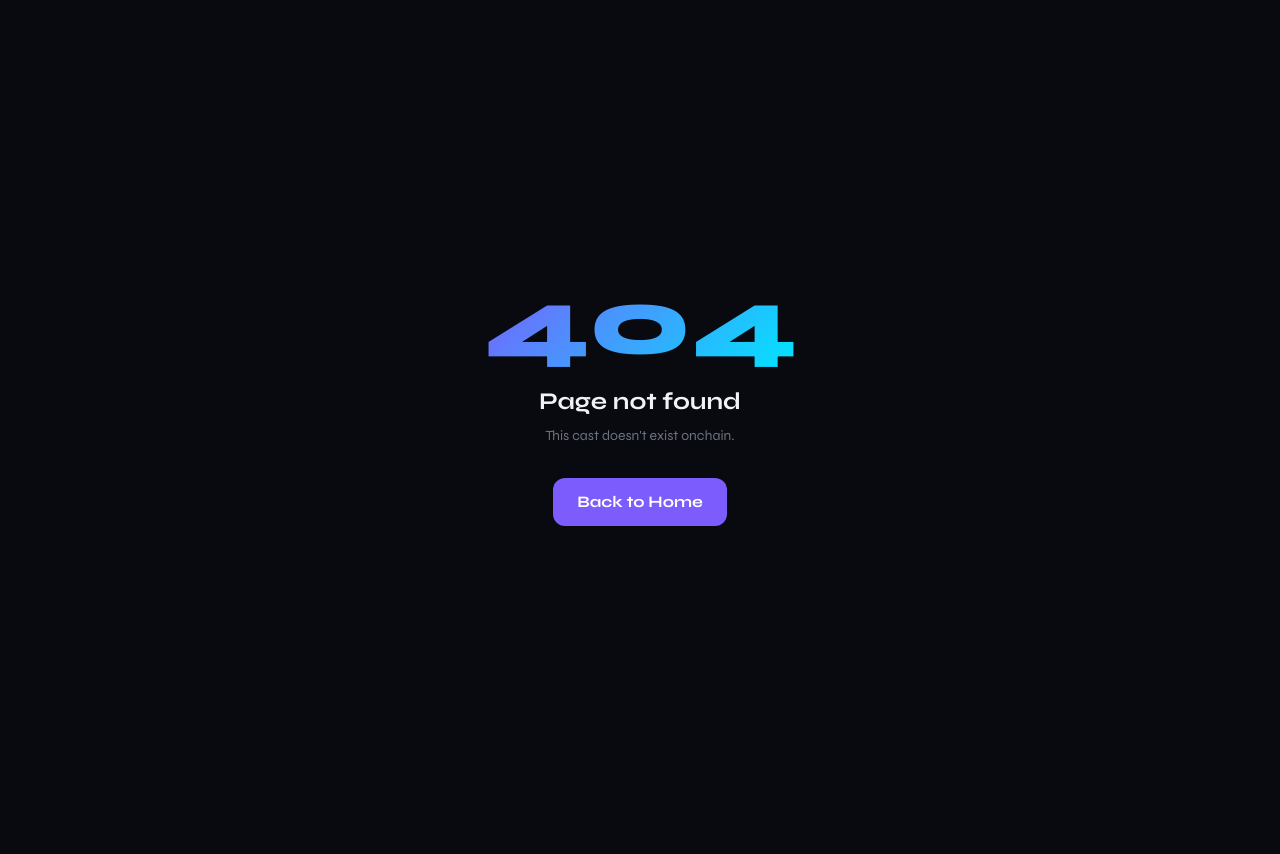
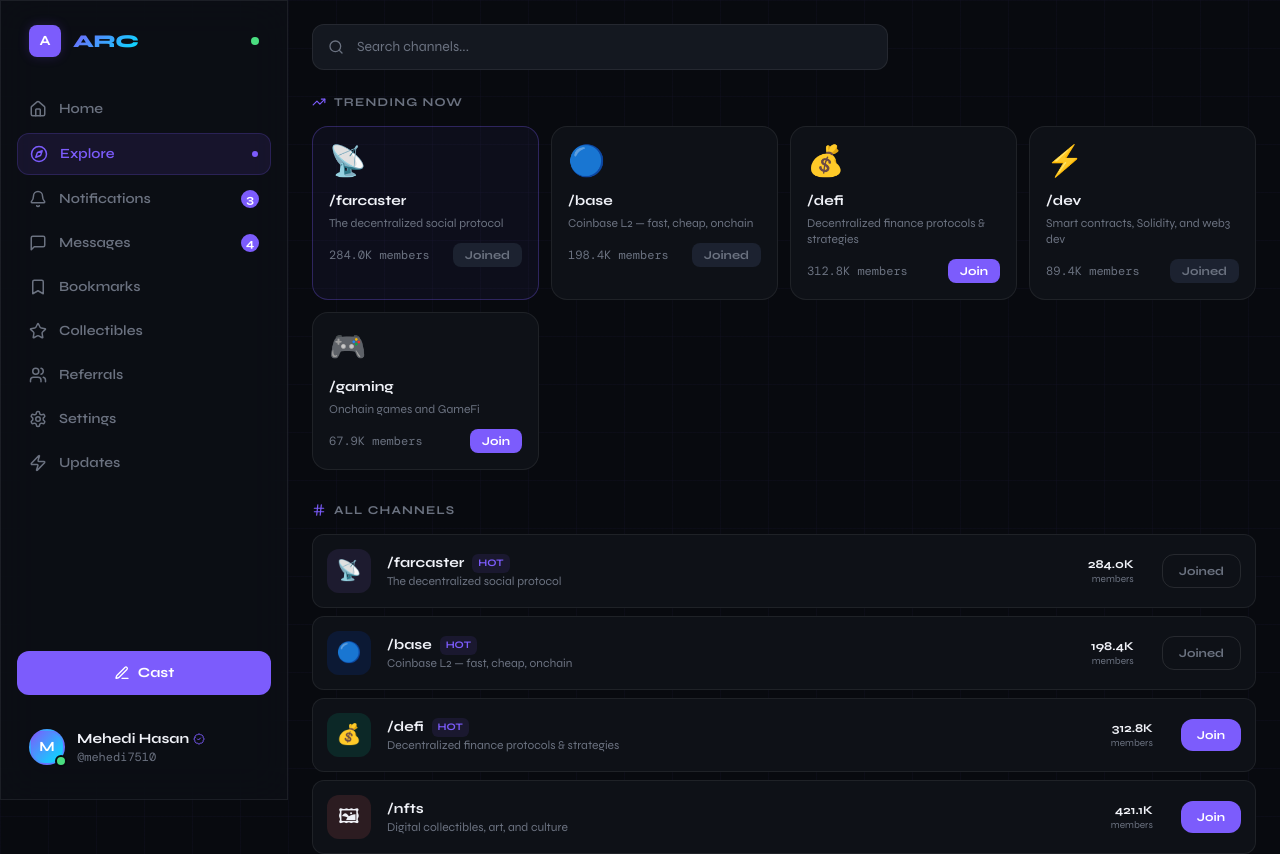
Before and after one commit to mehedi2580/ARC-Community, a Next.js app: page /explore in a window 1280 px wide. Before the commit this address had no page. Shown: the top 854 px of the page. Before the commit the page ends 800 px from the top, so only its background shows below. Built offline with nearby package versions, Linux system fonts and the light colour scheme; a web font is replaced by a local one.

Commit message:
Replace explore folder files: page.tsx and layout.tsx

```diff
--- /dev/null
+++ b/src/app/explore/page.tsx
@@ -0,0 +1,152 @@
+"use client";
+
+import { useState } from "react";
+import { Search, TrendingUp, Hash } from "lucide-react";
+import { mockChannels } from "@/lib/mockData";
+import { formatNumber } from "@/lib/mockData";
+import clsx from "clsx";
+
+export default function ExplorePage() {
+  const [search, setSearch] = useState("");
+  const [joined, setJoined] = useState<Record<string, boolean>>(
+    Object.fromEntries(mockChannels.map(c => [c.id, c.joined]))
+  );
+
+  const filtered = mockChannels.filter(
+    c => c.name.includes(search.toLowerCase()) || c.description.toLowerCase().includes(search.toLowerCase())
+  );
+
+  const trending = mockChannels.filter(c => c.trending);
+
+  return (
+    <div className="max-w-2xl mx-auto lg:max-w-none px-4 py-4 lg:px-6 lg:py-6">
+      {/* Search */}
+      <div className="relative mb-6">
+        <Search size={16} className="absolute left-4 top-1/2 -translate-y-1/2 text-muted" />
+        <input
+          value={search}
+          onChange={e => setSearch(e.target.value)}
+          placeholder="Search channels..."
+          className="w-full max-w-xl bg-surface2 border border-white/[0.07] rounded-xl pl-11 pr-4 py-3 text-sm text-text-primary placeholder-muted focus:border-accent/50 focus:bg-surface3 transition-all"
+        />
+      </div>
+
+      {/* Trending */}
+      {!search && (
+        <section className="mb-8">
+          <div className="flex items-center gap-2 mb-4">
+            <TrendingUp size={14} className="text-accent" />
+            <h2 className="text-xs font-bold text-muted uppercase tracking-widest">Trending Now</h2>
+          </div>
+          <div className="grid grid-cols-1 sm:grid-cols-2 xl:grid-cols-4 gap-3">
+            {trending.map((ch, i) => (
+              <ChannelCard
+                key={ch.id}
+                channel={ch}
+                joined={joined[ch.id]}
+                onToggle={() => setJoined(p => ({ ...p, [ch.id]: !p[ch.id] }))}
+                featured={i === 0}
+              />
+            ))}
+          </div>
+        </section>
+      )}
+
+      {/* All channels */}
+      <section>
+        <div className="flex items-center gap-2 mb-4">
+          <Hash size={14} className="text-accent" />
+          <h2 className="text-xs font-bold text-muted uppercase tracking-widest">
+            {search ? `Results for "${search}"` : "All Channels"}
+          </h2>
+        </div>
+        <div className="space-y-2">
+          {filtered.map((ch) => (
+            <ChannelRow
+              key={ch.id}
+              channel={ch}
+              joined={joined[ch.id]}
+              onToggle={() => setJoined(p => ({ ...p, [ch.id]: !p[ch.id] }))}
+            />
+          ))}
+          {filtered.length === 0 && (
+            <div className="text-center py-12 text-muted">
+              <Hash size={32} className="mx-auto mb-3 opacity-30" />
+              <p className="text-sm">No channels found</p>
+            </div>
+          )}
+        </div>
+      </section>
+    </div>
+  );
+}
+
+function ChannelCard({ channel: ch, joined, onToggle, featured }: {
+  channel: typeof mockChannels[0]; joined: boolean; onToggle: () => void; featured?: boolean;
+}) {
+  return (
+    <div className={clsx(
+      "p-4 rounded-2xl border transition-all hover:-translate-y-0.5 cursor-pointer",
+      featured
+        ? "border-accent/30 bg-accent/5 hover:border-accent/50"
+        : "border-white/[0.07] bg-surface hover:border-white/[0.15]"
+    )}>
+      <div className="text-3xl mb-3">{ch.icon}</div>
+      <h3 className="font-bold text-sm mb-1">/{ch.name}</h3>
+      <p className="text-xs text-muted line-clamp-2 mb-3">{ch.description}</p>
+      <div className="flex items-center justify-between">
+        <span className="text-xs text-muted font-mono">{formatNumber(ch.members)} members</span>
+        <button
+          onClick={e => { e.stopPropagation(); onToggle(); }}
+          className={clsx(
+            "text-xs font-bold px-3 py-1 rounded-lg transition-all",
+            joined
+              ? "bg-surface3 text-muted hover:text-red-400 hover:bg-red-400/10"
+              : "bg-accent text-white hover:bg-accent-light"
+          )}
+        >
+          {joined ? "Joined" : "Join"}
+        </button>
+      </div>
+    </div>
+  );
+}
+
+function ChannelRow({ channel: ch, joined, onToggle }: {
+  channel: typeof mockChannels[0]; joined: boolean; onToggle: () => void;
+}) {
+  return (
+    <div className="flex items-center gap-4 p-3.5 rounded-xl border border-white/[0.07] bg-surface hover:bg-surface2 hover:border-white/[0.12] transition-all cursor-pointer">
+      <div
+        className="w-11 h-11 rounded-xl flex items-center justify-center text-xl flex-shrink-0"
+        style={{ background: `${ch.color}20` }}
+      >
+        {ch.icon}
+      </div>
+      <div className="flex-1 min-w-0">
+        <div className="flex items-center gap-2">
+          <span className="font-bold text-sm">/{ch.name}</span>
+          {ch.trending && (
+            <span className="text-[10px] font-bold text-accent bg-accent/10 px-1.5 py-0.5 rounded-md">HOT</span>
+          )}
+        </div>
+        <p className="text-xs text-muted truncate">{ch.description}</p>
+      </div>
+      <div className="text-right flex-shrink-0 mr-3 hidden sm:block">
+        <p className="text-xs font-bold">{formatNumber(ch.members)}</p>
+        <p className="text-[10px] text-muted">members</p>
+      </div>
+      <button
+        onClick={e => { e.stopPropagation(); onToggle(); }}
+        className={clsx(
+          "text-xs font-bold px-4 py-2 rounded-xl transition-all flex-shrink-0",
+          joined
+            ? "border border-white/[0.1] text-muted hover:text-red-400 hover:border-red-400/30"
+            : "bg-accent text-white hover:bg-accent-light"
+        )}
+      >
+        {joined ? "Joined" : "Join"}
+      </button>
+    </div>
+  );
+}
```
Also changed, not shown: src/app/explore/layout.tsx (line endings or trailing spaces).
